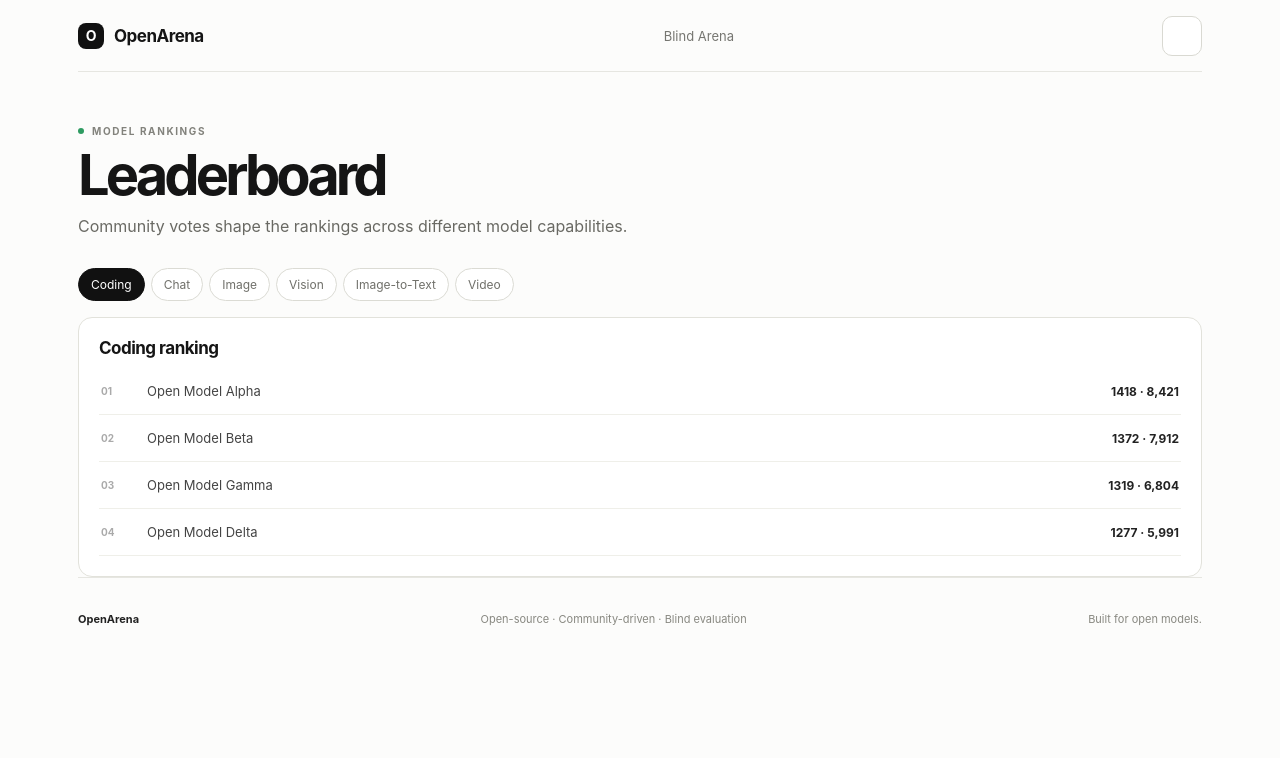
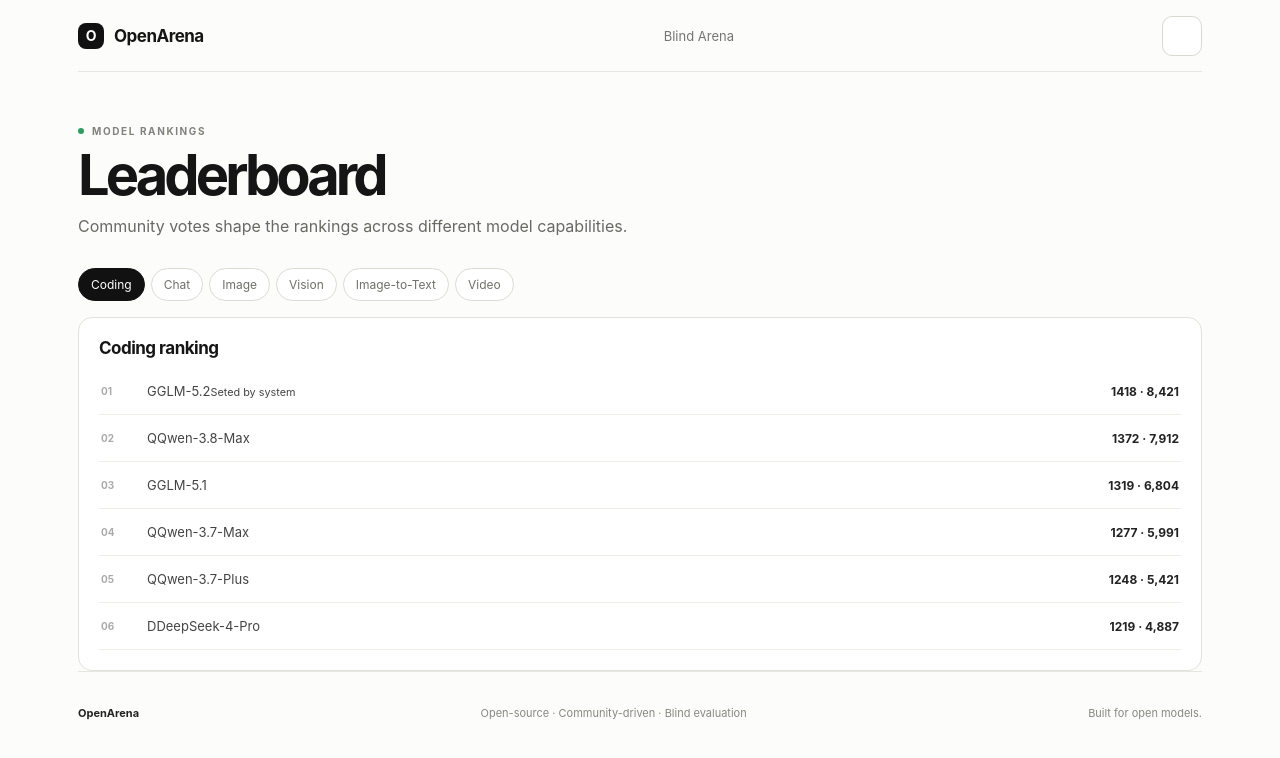
Before and after one commit to 010213pashaleshenko1-blip/OpenArena, a Next.js app: page /leaderboard in a window 1280 px wide. Shown: the top 758 px of the page. Built offline with nearby package versions, Linux system fonts and the light colour scheme.

Commit message:
feat: update coding leaderboard models and icons

```diff
--- a/app/leaderboard/page.tsx
+++ b/app/leaderboard/page.tsx
@@ -5,13 +5,47 @@
 
 const categories = ["Coding", "Chat", "Image", "Vision", "Image-to-Text", "Video"];
 
-const rankings: Record<string, string[][]> = {
-  Coding: [["01", "Open Model Alpha", "1418", "8,421"], ["02", "Open Model Beta", "1372", "7,912"], ["03", "Open Model Gamma", "1319", "6,804"], ["04", "Open Model Delta", "1277", "5,991"]],
-  Chat: [["01", "Open Model Beta", "1431", "12,481"], ["02", "Open Model Alpha", "1398", "11,205"], ["03", "Open Model Delta", "1324", "9,842"], ["04", "Open Model Gamma", "1291", "8,714"]],
-  Image: [["01", "Open Vision Alpha", "1386", "4,281"], ["02", "Open Vision Beta", "1340", "3,918"], ["03", "Open Model Gamma", "1297", "3,421"], ["04", "Open Vision Delta", "1258", "2,884"]],
-  Vision: [["01", "Open Vision Alpha", "1422", "5,182"], ["02", "Open Model Beta", "1364", "4,701"], ["03", "Open Vision Gamma", "1321", "4,116"], ["04", "Open Model Alpha", "1289", "3,907"]],
-  "Image-to-Text": [["01", "Open Vision Beta", "1397", "3,921"], ["02", "Open Vision Alpha", "1378", "3,604"], ["03", "Open Model Gamma", "1306", "3,102"], ["04", "Open Vision Delta", "1268", "2,744"]],
-  Video: [["01", "Open Video Alpha", "1369", "2,481"], ["02", "Open Video Beta", "1331", "2,104"], ["03", "Open Vision Gamma", "1288", "1,892"], ["04", "Open Video Delta", "1247", "1,504"]],
+type Model = { rank: string; name: string; elo: string; battles: string; icon: string; status?: string };
+
+const rankings: Record<string, Model[]> = {
+  Coding: [
+    { rank: "01", name: "GLM-5.2", elo: "1418", battles: "8,421", icon: "G" , status: "Seted by system" },
+    { rank: "02", name: "Qwen-3.8-Max", elo: "1372", battles: "7,912", icon: "Q" },
+    { rank: "03", name: "GLM-5.1", elo: "1319", battles: "6,804", icon: "G" },
+    { rank: "04", name: "Qwen-3.7-Max", elo: "1277", battles: "5,991", icon: "Q" },
+    { rank: "05", name: "Qwen-3.7-Plus", elo: "1248", battles: "5,421", icon: "Q" },
+    { rank: "06", name: "DeepSeek-4-Pro", elo: "1219", battles: "4,887", icon: "D" },
+  ],
+  Chat: [
+    { rank: "01", name: "Open Model Beta", elo: "1431", battles: "12,481", icon: "B" },
+    { rank: "02", name: "Open Model Alpha", elo: "1398", battles: "11,205", icon: "A" },
+    { rank: "03", name: "Open Model Delta", elo: "1324", battles: "9,842", icon: "D" },
+    { rank: "04", name: "Open Model Gamma", elo: "1291", battles: "8,714", icon: "G" },
+  ],
+  Image: [
+    { rank: "01", name: "Open Vision Alpha", elo: "1386", battles: "4,281", icon: "A" },
+    { rank: "02", name: "Open Vision Beta", elo: "1340", battles: "3,918", icon: "B" },
+    { rank: "03", name: "Open Model Gamma", elo: "1297", battles: "3,421", icon: "G" },
+    { rank: "04", name: "Open Vision Delta", elo: "1258", battles: "2,884", icon: "D" },
+  ],
+  Vision: [
+    { rank: "01", name: "Open Vision Alpha", elo: "1422", battles: "5,182", icon: "A" },
+    { rank: "02", name: "Open Model Beta", elo: "1364", battles: "4,701", icon: "B" },
+    { rank: "03", name: "Open Vision Gamma", elo: "1321", battles: "4,116", icon: "G" },
+    { rank: "04", name: "Open Model Alpha", elo: "1289", battles: "3,907", icon: "A" },
+  ],
+  "Image-to-Text": [
+    { rank: "01", name: "Open Vision Beta", elo: "1397", battles: "3,921", icon: "B" },
+    { rank: "02", name: "Open Vision Alpha", elo: "1378", battles: "3,604", icon: "A" },
+    { rank: "03", name: "Open Model Gamma", elo: "1306", battles: "3,102", icon: "G" },
+    { rank: "04", name: "Open Vision Delta", elo: "1268", battles: "2,744", icon: "D" },
+  ],
+  Video: [
+    { rank: "01", name: "Open Video Alpha", elo: "1369", battles: "2,481", icon: "A" },
+    { rank: "02", name: "Open Video Beta", elo: "1331", battles: "2,104", icon: "B" },
+    { rank: "03", name: "Open Vision Gamma", elo: "1288", battles: "1,892", icon: "G" },
+    { rank: "04", name: "Open Video Delta", elo: "1247", battles: "1,504", icon: "D" },
+  ],
 };
 
 export default function LeaderboardPage() {
@@ -26,7 +60,13 @@
       <section className="content-grid">
         <article className="content-card">
           <h2>{category} ranking</h2>
-          {rows.map(([rank, name, elo, battles]) => <div className="rank-row" key={rank}><b>{rank}</b><span>{name}</span><strong>{elo} · {battles}</strong></div>)}
+          {rows.map((model) => (
+            <div className="rank-row" key={model.rank}>
+              <b>{model.rank}</b>
+              <span className="model-name"><span className="model-icon">{model.icon}</span><span><span className="model-title">{model.name}</span>{model.status && <small>{model.status}</small>}</span></span>
+              <strong>{model.elo} · {model.battles}</strong>
+            </div>
+          ))}
         </article>
       </section>
     </SiteShell>
```
